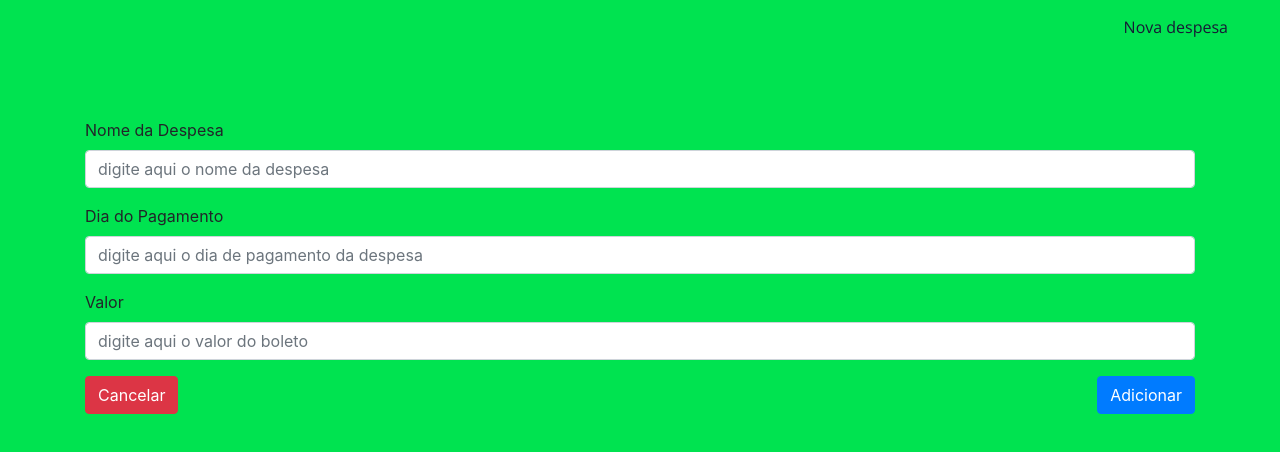
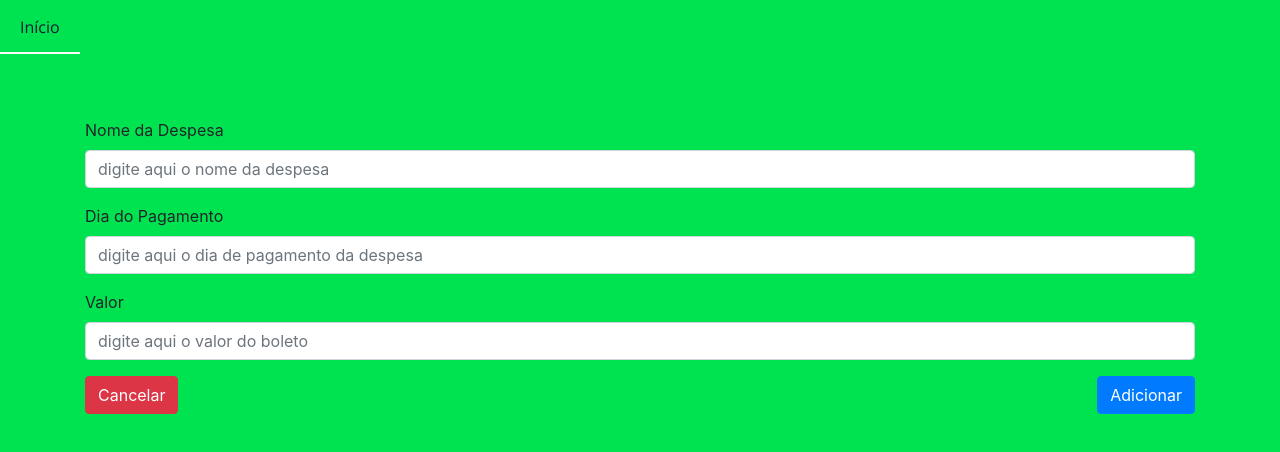
Before and after one commit to sasle/Moneyge, an Angular app: page /add in a window 1280 px wide. Shown: the top 452 px of the page. Built offline with nearby package versions, Linux system fonts and the light colour scheme.

Commit message:
Adding ngIf to check current page and display components accordingly

```diff
--- a/src/app/app.component.html
+++ b/src/app/app.component.html
@@ -1,3 +1,3 @@
-<app-header-component></app-header-component>
-
+<app-header-component *ngIf="_router.url == '/'"></app-header-component>
+<app-header-new *ngIf="_router.url == '/add'"></app-header-new>
 <router-outlet></router-outlet>
--- a/src/app/app.component.ts
+++ b/src/app/app.component.ts
@@ -1,4 +1,5 @@
 import { Component } from '@angular/core';
+import { Router } from '@angular/router';
 
 @Component({
   selector: 'app-root',
@@ -7,4 +8,9 @@ import { Component } from '@angular/core';
 })
 export class AppComponent {
   title = 'Moneyge';
+  router: string;
+
+  constructor(private _router: Router) {
+    this.router = _router.url;
+  }
 }
--- a/src/app/app.module.ts
+++ b/src/app/app.module.ts
@@ -9,6 +9,7 @@ import { MainPageComponent } from './pages/main-page/main-page.component';
 import { NewExpenseComponent } from './pages/new-expense/new-expense/new-expense.component';
 import { ListExpenseComponent } from './pages/list-expense/list-expense/list-expense.component';
 import { CardComponent } from './components/cards/card/card.component';
+import { HeaderNewComponent } from './components/header-new/header-new/header-new.component';
 
 @NgModule({
   declarations: [
@@ -18,7 +19,8 @@ import { CardComponent } from './components/cards/card/card.component';
     MainPageComponent,
     NewExpenseComponent,
     ListExpenseComponent,
-    CardComponent
+    CardComponent,
+    HeaderNewComponent
   ],
   imports: [
     BrowserModule,
--- /dev/null
+++ b/src/app/components/header-new/header-new/header-new.component.css
@@ -0,0 +1,28 @@
+a {
+
+
+    display: inline-block;
+    padding: 15px 20px;
+    position: relative;
+  }
+  a:after {
+    background: none repeat scroll 0 0 transparent;
+    bottom: 0;
+    content: "";
+    display: block;
+    height: 2px;
+    left: 50%;
+    position: absolute;
+    background: #fff;
+    transition: width 0.3s ease 0s, left 0.3s ease 0s;
+    width: 0;
+  }
+  a:hover:after {
+    width: 100%;
+    left: 0;
+  }
+  @media screen and (max-height: 300px) {
+      ul {
+          margin-top: 40px;
+      }
+  }
--- /dev/null
+++ b/src/app/components/header-new/header-new/header-new.component.html
@@ -0,0 +1,6 @@
+<ul class="nav justify-content-left" id = "bar">
+    <li class="nav-item mr-3">
+      <a class="nav-link active" routerLink="/">Início</a>
+    </li>
+
+  </ul>
--- /dev/null
+++ b/src/app/components/header-new/header-new/header-new.component.ts
@@ -0,0 +1,15 @@
+import { Component, OnInit } from '@angular/core';
+
+@Component({
+  selector: 'app-header-new',
+  templateUrl: './header-new.component.html',
+  styleUrls: ['./header-new.component.css']
+})
+export class HeaderNewComponent implements OnInit {
+
+  constructor() { }
+
+  ngOnInit() {
+  }
+
+}
```
Also changed, not shown: 1 other file (tests, documents, lock files or other folders).
